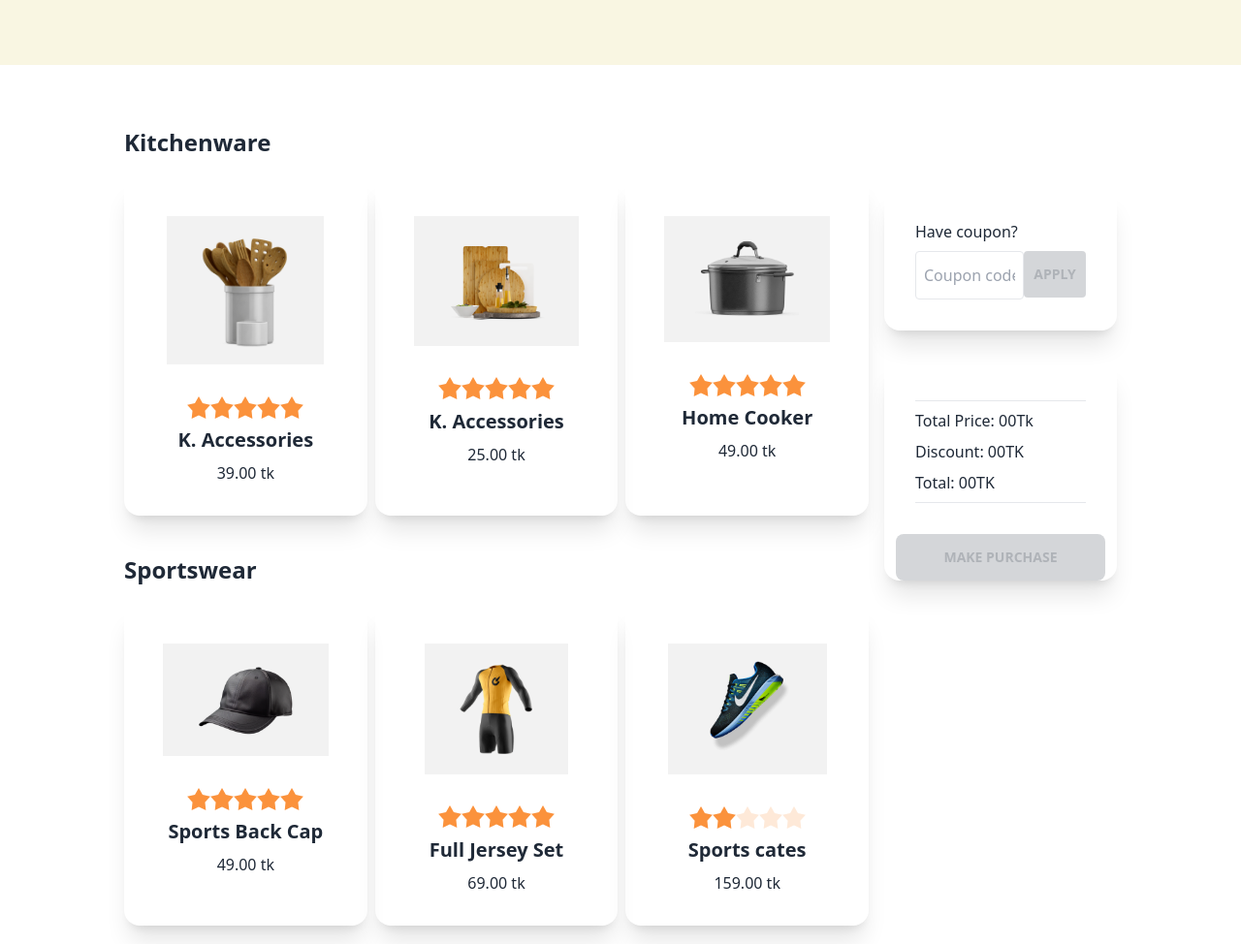
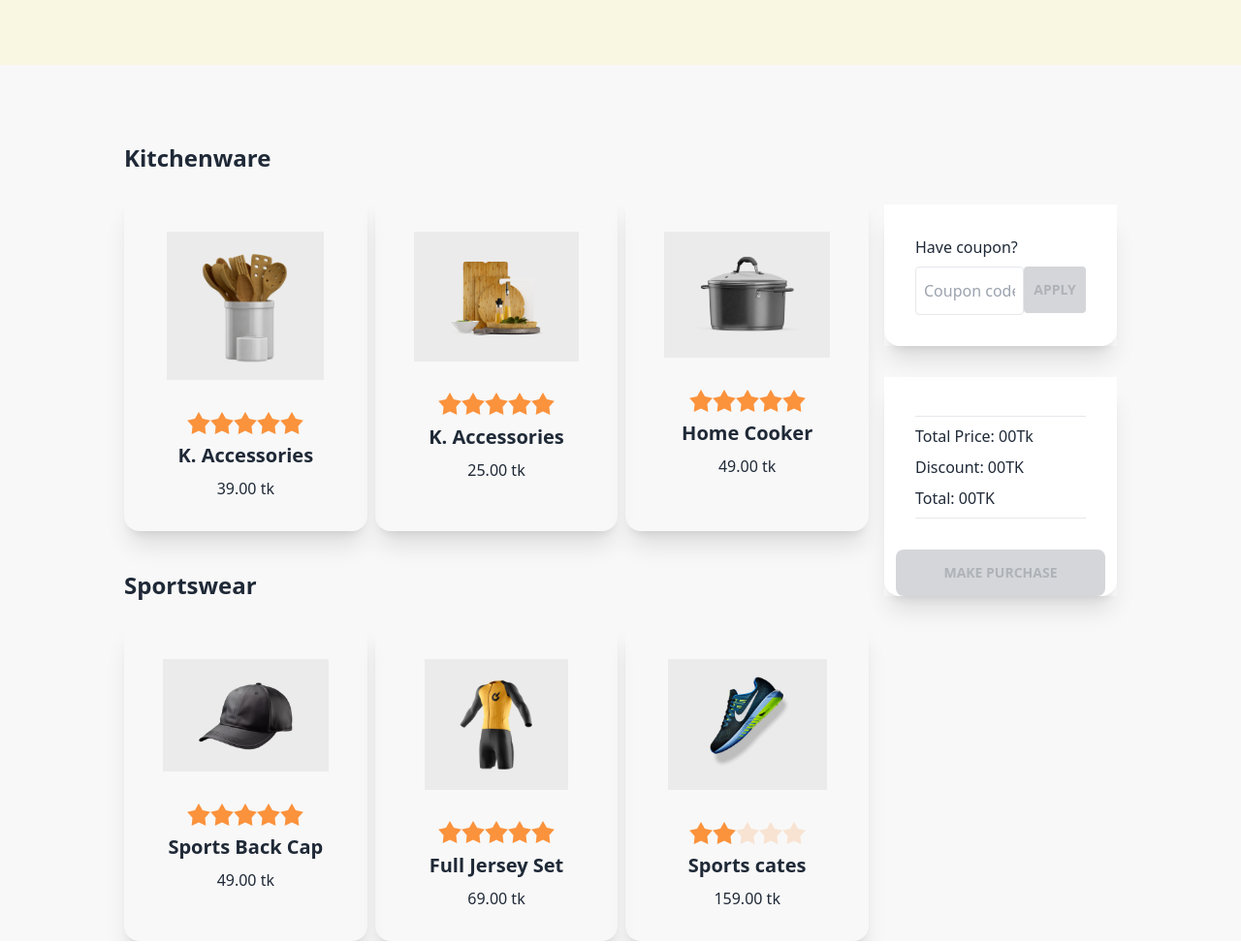
Before and after one commit to Ariful2634/summer-sale, a plain HTML site: page index.html in a window 1280 px wide. Shown: the part 563-1537 px from the top of the page at 97% size. Drawn offline with nearby package versions, Linux system fonts and the light colour scheme.

Commit message:
project done

```diff
--- a/index.html
+++ b/index.html
@@ -26,10 +26,11 @@
             </div>
         </div>
     </header>
-    <main class="max-w-[80%] mx-auto my-16">
-        <div class="flex flex-col lg:flex-row gap-4">
+    <main class=" bg-[#F8F8F8]">
+        <section class="max-w-[80%] mx-auto ">
+            <div class="flex flex-col lg:flex-row gap-4 bg-[#F8F8F8]">
                 <div class=" flex-1 ">
-                <h1 class="font-[600] text-2xl mb-5">Kitchenware</h1>
+                    <h1 class="font-[600] text-2xl mt-20 mb-5">Kitchenware</h1>
                     <div class="grid  flex-1 gap-2 lg:grid-cols-3 grid-cols-1">
                         <!-- card-1 -->
                         <div onclick="card1()" class="card w-70 shadow-xl">
@@ -156,10 +157,10 @@
                     </div>
                 </div>
                 <!-- price -->
-            <div >
+                <div class="lg:mt-20">
                     <div class="bg-[#FFF] mt-16 mb-8">
-                    <div class="card w-70  shadow-xl">
-                        <div class="card-body">
+                        <div class="card w-70  shadow-xl ">
+                            <div class="card-body ">
                                 <p class="font-[500]">Have coupon?</p>
                                 <div class="card-actions ">
                                     <input id="inp" class="border rounded py-3 px-2 lg:w-28" type="text" placeholder="Coupon code" >
@@ -201,6 +202,7 @@
                     </div>
                 </div>
             </div>
+        </section>
     </main>
     <script src="index.js"></script>
 </body>
```
Lines whose indentation alone changed are shown as unchanged.
